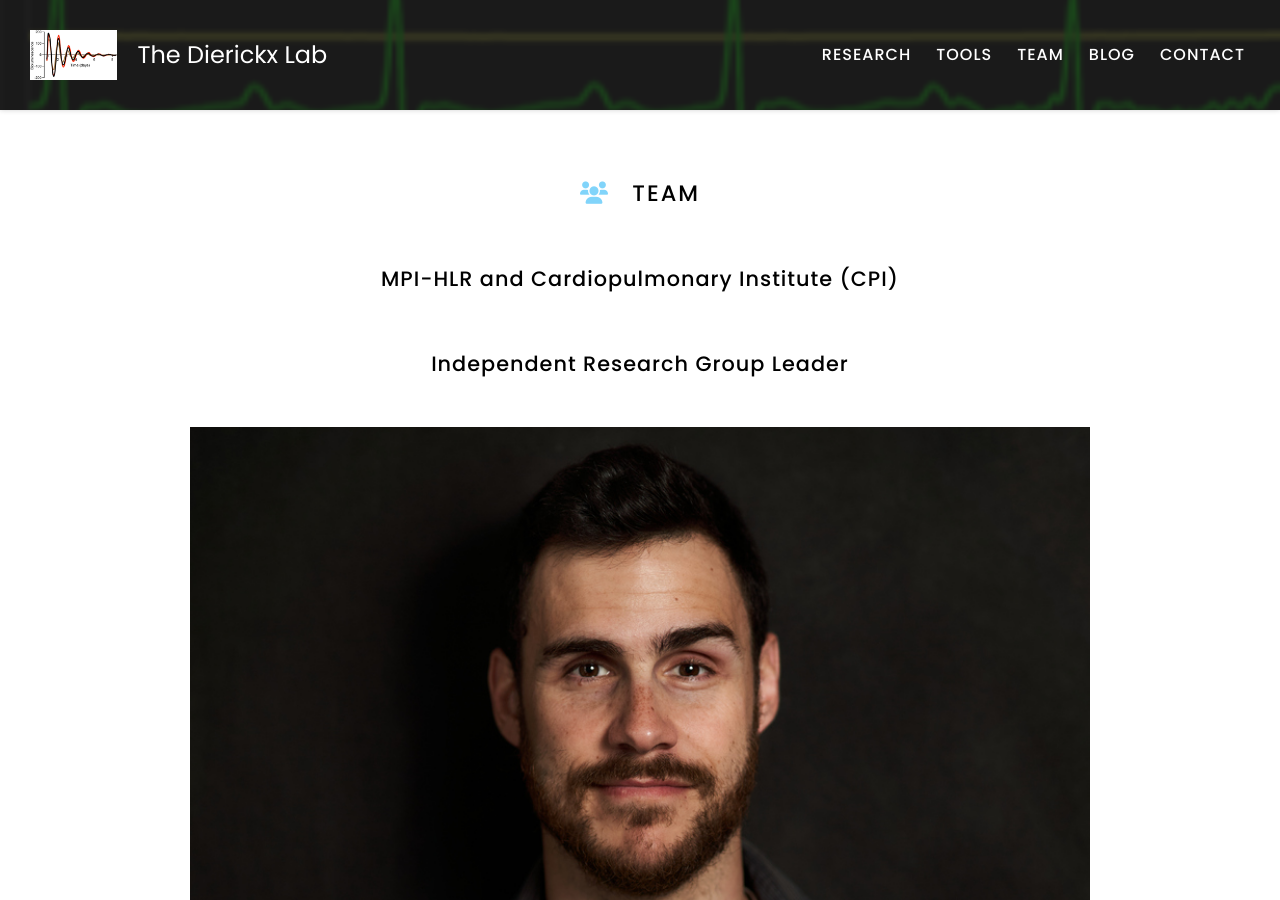
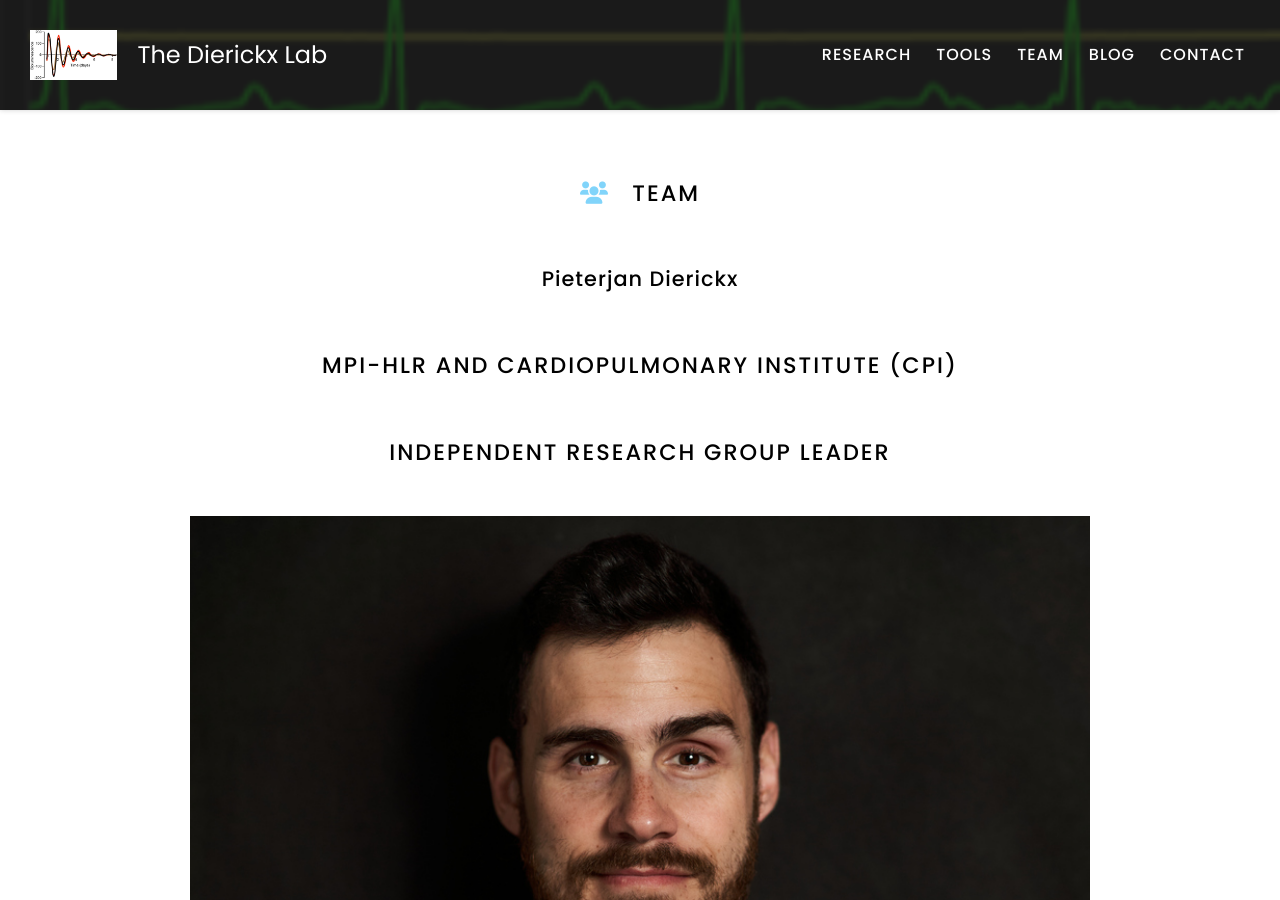
Before and after one commit to theDierickxLab/theDierickxLab, a Jekyll site: the page built from team/index.md, in a window 1280 px wide and 900 px high. Built offline with Jekyll 4.4.1, drawn with Linux system fonts in a browser that asks for light colours.

Commit message:
Update index.md

```diff
--- a/team/index.md
+++ b/team/index.md
@@ -7,9 +7,9 @@ nav:
 
 # <i class="fas fa-users"></i>Team
 
-
-## MPI-HLR and Cardiopulmonary Institute (CPI)
-## Independent Research Group Leader
+## Pieterjan Dierickx
+# MPI-HLR and Cardiopulmonary Institute (CPI)
+# Independent Research Group Leader
 {:.center}
 
 {% include gallery.html style="square"
@@ -69,7 +69,7 @@ Our work is made possible by funding from several organizations.
 
 {%
   include gallery.html
-  style="square"
+  style="flexbox"
 
   image1="images/CPI.png"
   link1="https://www.cpi-online.de/"
```
Also changed, not shown: other parts of team/index.md (+0 -3 lines).
